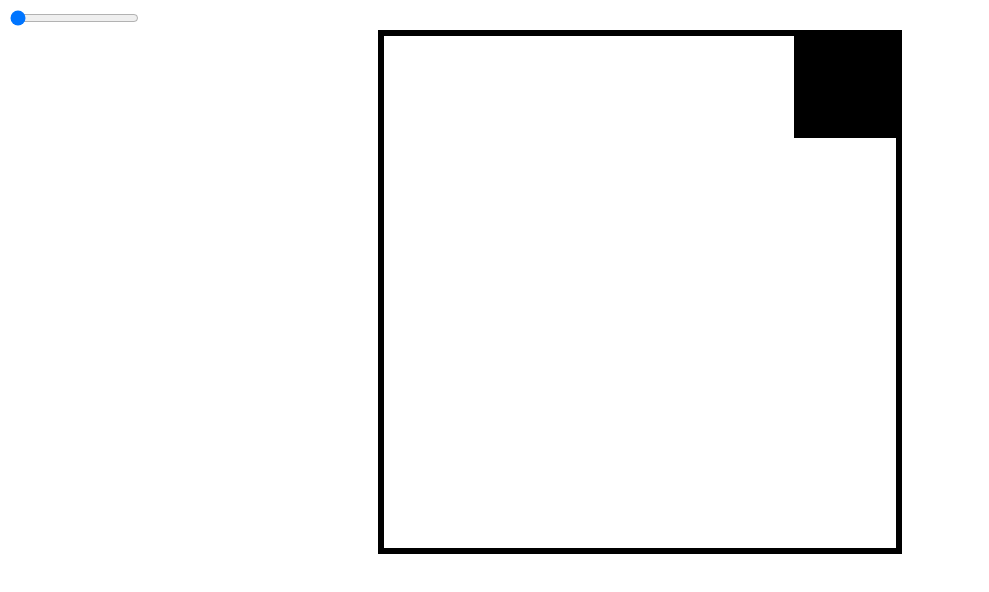
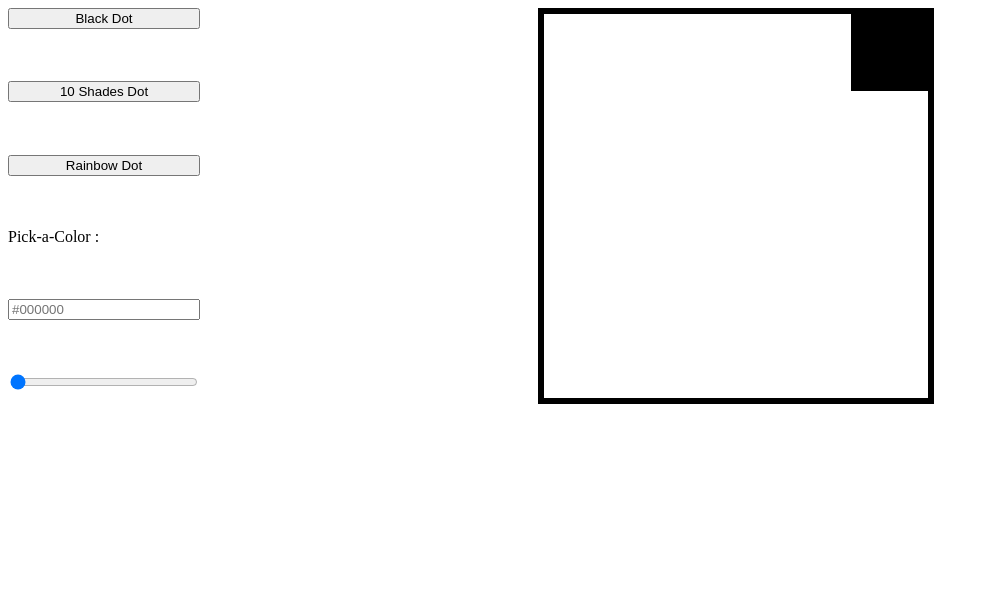
Before and after one commit to Papy-La-Taupe/etch-a-sketch, a plain HTML site: page index.html in a window 1280 px wide. Shown: the whole page, without its empty margins (0-989 px from the left). Drawn offline with Linux system fonts and the light colour scheme.

Commit message:
add skeleton for the picking colors options

```diff
--- a/index.html
+++ b/index.html
@@ -8,10 +8,18 @@
     <link rel="stylesheet" href="styles.css">
   </head>
   <body>
-    <div>
-      <input type="range" id="gridSize" name="gridSize" min="5" max="100" value="5" step="5" onchange="change();">
+    <div id="CentralScreen">
+      <div id="LeftMenu">
+        <button id="ColorBlack">Black Dot</button>
+        <button id="ColorShade">10 Shades Dot</button>
+        <button id="ColorRainbow">Rainbow Dot</button>
+        <label for="ColorChoice">Pick-a-Color :</label>
+        <input type="text" id="ColorChoice" name="ColorChoice" placeholder="#000000">
+        <input type="range" id="gridSize" name="gridSize" min="5" max="100" value="5" step="5" onchange="change();">
+      </div>
+      <div class="SketchBoxContainer"></div>
     </div>
-    <div class="SketchBoxContainer"></div>
+
     <script src="javascript.js"></script>
   </body>
 </html>
--- a/javascript.js
+++ b/javascript.js
@@ -37,6 +37,10 @@ function change(){
 const gridSize = document.getElementById("gridSize");
 gridSize.addEventListener("mouseup",change());
 
+    //give the chosen coloring to the boxes
+
+let coloring = 0;
+
     //color the cases in black by click-&-mouve-overing
 let colorControl;
 function blackBoxColor(data){
--- a/styles.css
+++ b/styles.css
@@ -3,8 +3,8 @@
     flex-direction: column;
     margin:auto;
     border: 6px solid black;
-    width:40vw;
-    height:40vw;
+    width:30vw;
+    height:30vw;
 }
 
 .SketchSub{
@@ -19,3 +19,15 @@
 .SketchCaseNumber5{
     background-color: black;
 }
+
+#CentralScreen{
+    display: flex;
+}
+
+#LeftMenu{
+    display:flex;
+    flex-direction: column;
+    justify-content: space-between;
+    width: 15vw;
+    height: 30vw;
+}
```
